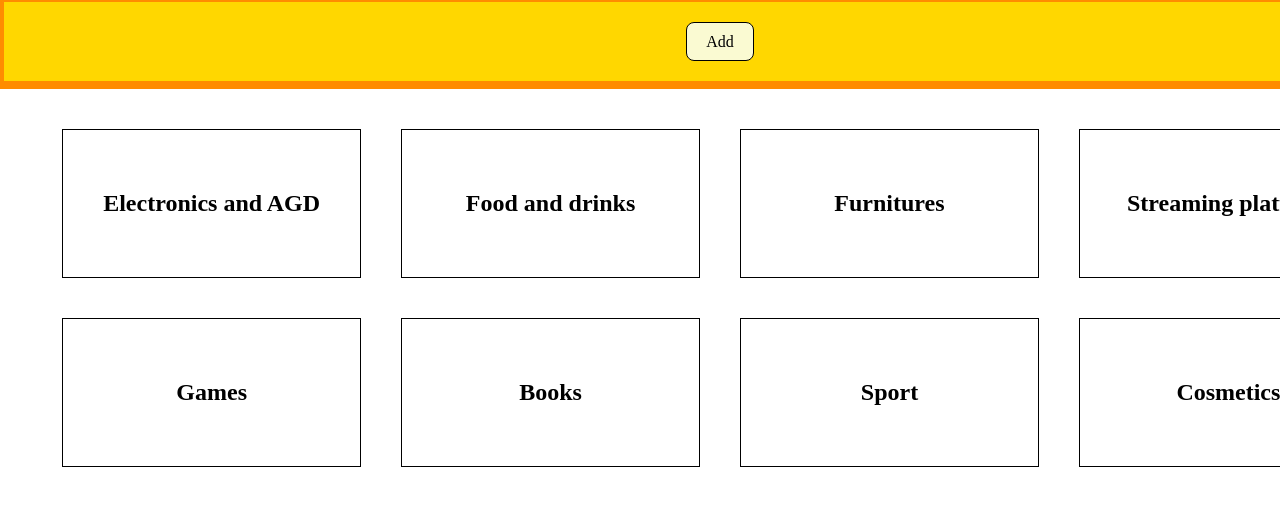
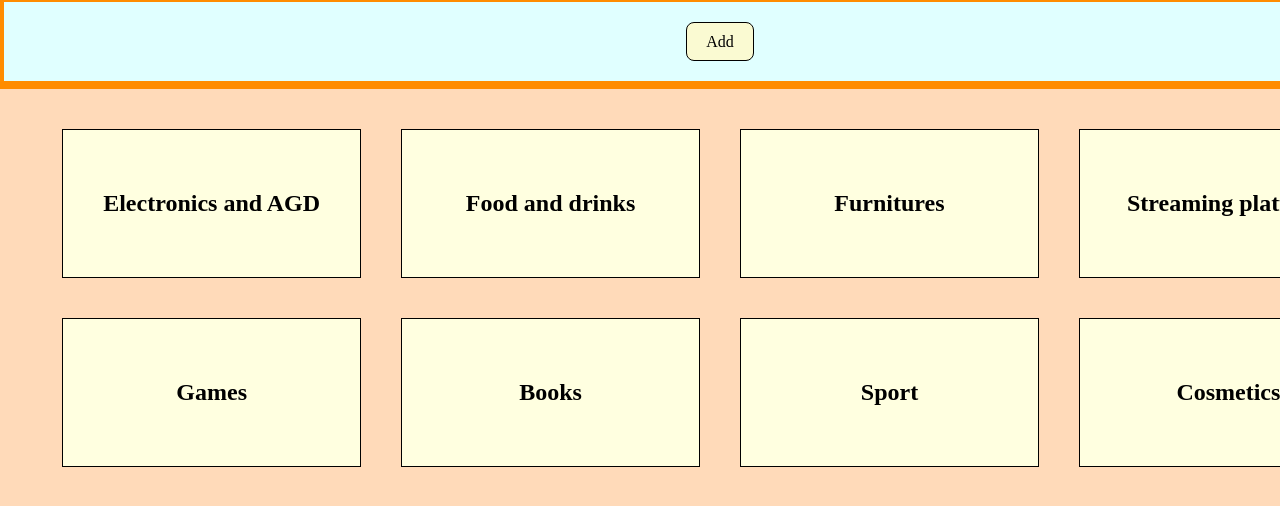
Before and after one commit to kwrona05/ReactApp-store, a React (Vite) app in the folder Shop page/: page / in a window 1280 px wide. Shown: the top 506 px of the page. Built offline with nearby package versions, Linux system fonts and the light colour scheme.

Commit message:
Add styles to body element and change .header color

```diff
--- a/Shop page/src/App.css
+++ b/Shop page/src/App.css
@@ -1,6 +1,10 @@
 * {
   box-sizing: border-box;
   margin: 0 auto;
+}
+
+body {
+background-color: #FFDAB9;
 }
 
 .container {
@@ -19,6 +23,7 @@ width: 100%;
   border: 1px solid black;
   width: 100%;
   height: 100%;
+  background-color: #FFFFE0;
 }
 
 .tileDiv {
@@ -64,7 +69,7 @@ padding: 20px;
 .header {
   display: flex;
   justify-content: center;
-  background-color: #FFD700;
+  background-color: #E0FFFF;
   width: 1440px;
   border-bottom: 8px solid #FF8C00;
   border-left: 4px solid #FF8C00;
```
